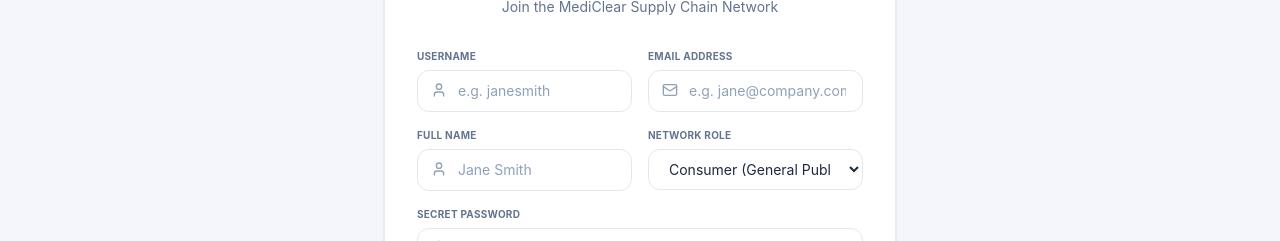
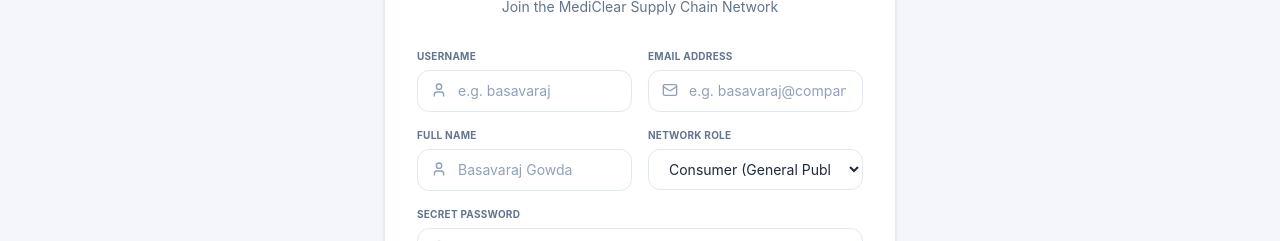
Before and after one commit to hith606/mediclear, a React (Vite) app in the folder frontend/: page /register in a window 1280 px wide. Shown: the part 276-517 px from the top of the page. Built offline with nearby package versions, Linux system fonts and the light colour scheme.

Commit message:
ui: update placeholder name and seeded consumer to Karnataka names

```diff
--- a/frontend/src/pages/Register.jsx
+++ b/frontend/src/pages/Register.jsx
@@ -91,7 +91,7 @@
                     required
                     value={formData.username}
                     onChange={handleChange}
-                    placeholder="e.g. janesmith"
+                    placeholder="e.g. basavaraj"
                     className="w-full pl-10 pr-4 py-2.5 text-sm bg-white border border-slate-200 rounded-xl text-slate-800 placeholder-slate-400 focus:outline-none focus:border-blue-500 focus:ring-1 focus:ring-blue-500/20 transition-colors"
                   />
                 </div>
@@ -108,7 +108,7 @@
                     required
                     value={formData.email}
                     onChange={handleChange}
-                    placeholder="e.g. jane@company.com"
+                    placeholder="e.g. basavaraj@company.com"
                     className="w-full pl-10 pr-4 py-2.5 text-sm bg-white border border-slate-200 rounded-xl text-slate-800 placeholder-slate-400 focus:outline-none focus:border-blue-500 focus:ring-1 focus:ring-blue-500/20 transition-colors"
                   />
                 </div>
@@ -127,7 +127,7 @@
                     required
                     value={formData.full_name}
                     onChange={handleChange}
-                    placeholder="Jane Smith"
+                    placeholder="Basavaraj Gowda"
                     className="w-full pl-10 pr-4 py-2.5 text-sm bg-white border border-slate-200 rounded-xl text-slate-800 placeholder-slate-400 focus:outline-none focus:border-blue-500 focus:ring-1 focus:ring-blue-500/20 transition-colors"
                   />
                 </div>
```
Also changed, not shown: 1 other file (tests, documents, lock files or other folders).
